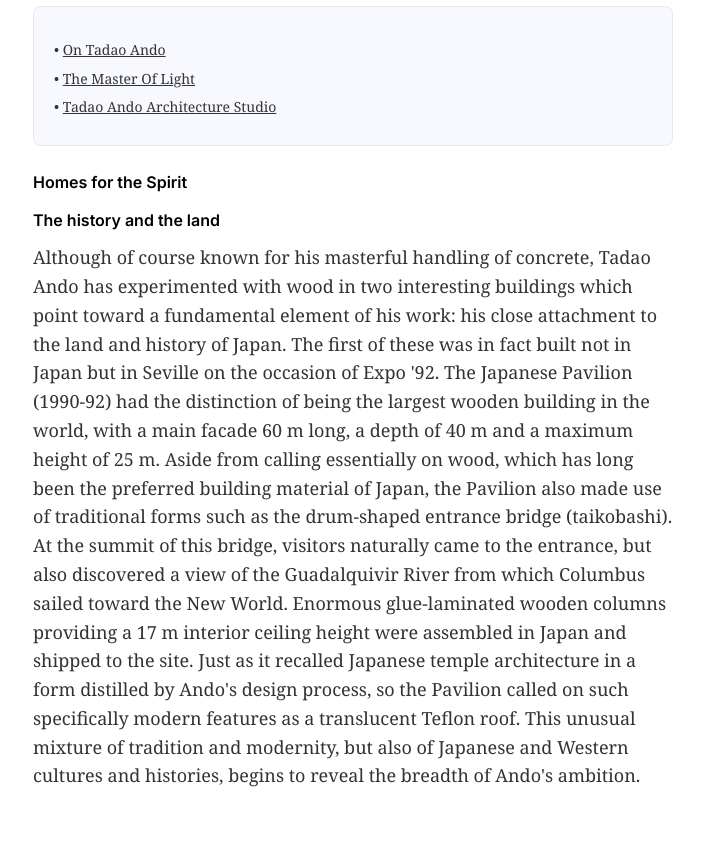
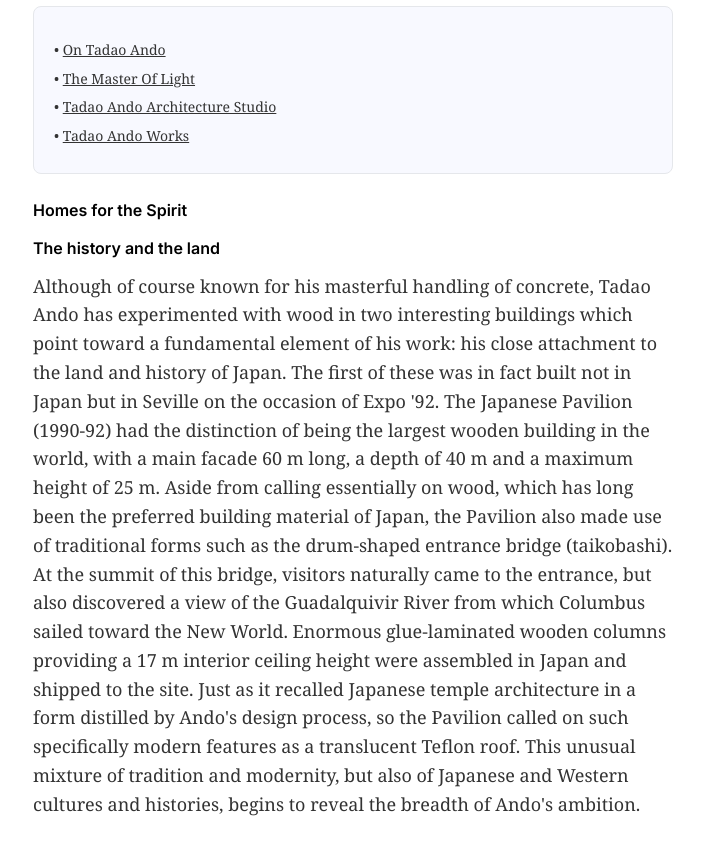
Before and after one commit to oceanic55/itm, a plain HTML site: page h/ando.html in a window 1280 px wide. Shown: the part 3440-4295 px from the top of the page, without its empty margins (287-991 px from the left). Drawn offline with Linux system fonts and the light colour scheme.

Commit message:
added Tadao Ando Works url

```diff
--- a/h/ando.html
+++ b/h/ando.html
@@ -206,6 +206,11 @@
                             target="_blank">Tadao Ando Architecture Studio</a></li>
 
 
+                    <li>• <a href="https://japan-architect.jimdofree.com/japanese-architects/ando-tadao-%E5%AE%89%E8%97%A4%E5%BF%A0%E9%9B%84/"
+                            target="_blank">Tadao Ando Works</a></li>
+
+
+
                 </ul>
             </div>
 
```
